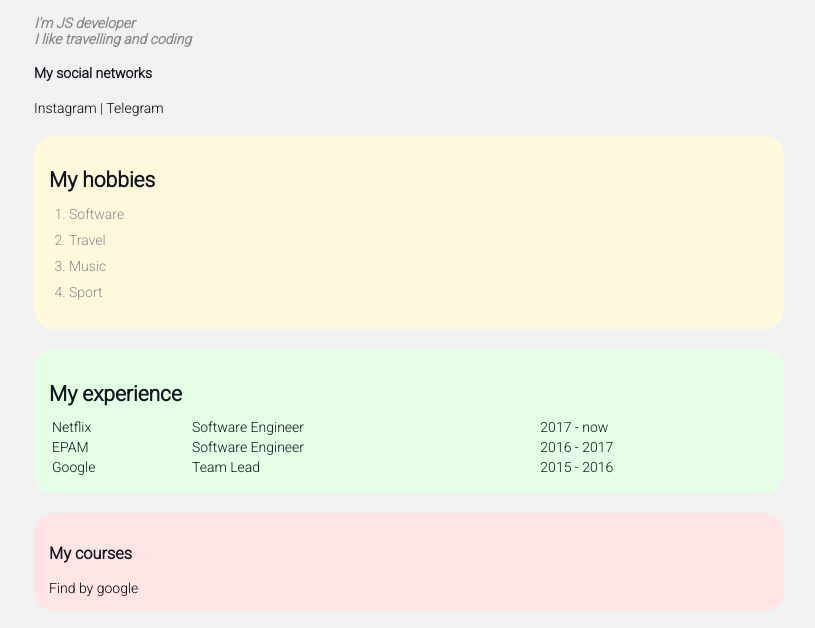
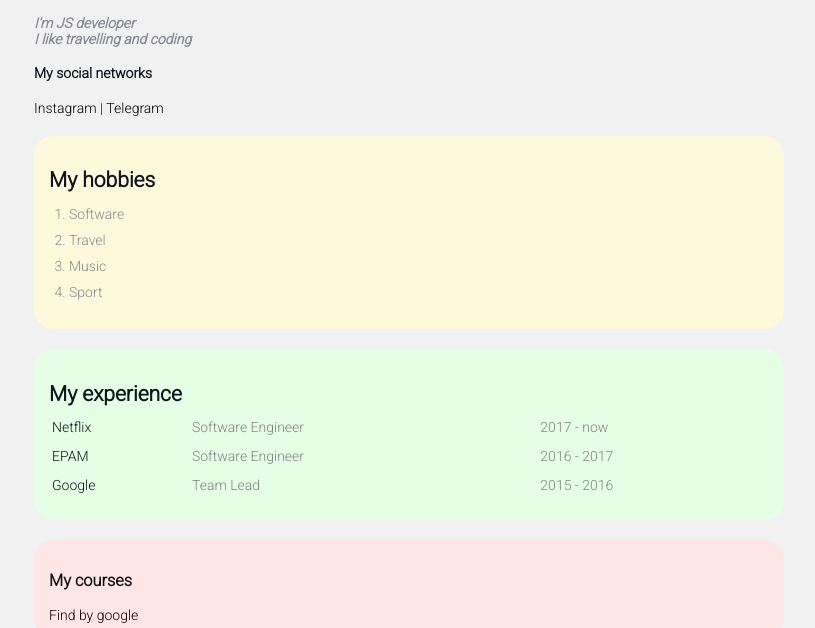
Before and after one commit to alexdoublesmile/edu-frontend, a plain HTML site: page index.html in a window 1280 px wide. Shown: the part 205-833 px from the top of the page, without its empty margins (231-1046 px from the left). Drawn offline with Linux system fonts and the light colour scheme.

Commit message:
add link

```diff
--- a/index.html
+++ b/index.html
@@ -53,7 +53,7 @@
 
             <div class="card bg-red">
                 <h3>My courses</h2>
-                <a href="google.com" target="_blank">Find by google</a>
+                <a href="https://google.com" target="_blank">Find by google</a>
             </div>
 
             <h2>My contacts</h2>
--- a/styles.css
+++ b/styles.css
@@ -112,5 +112,10 @@ a:visited {
 }
 
 .table td {
-    margin-bottom: 10px;
+    padding-bottom: 10px;
 }
+
+.table td:nth-child(2),
+.table td:nth-child(3) {
+    color: grey;
+}
```
